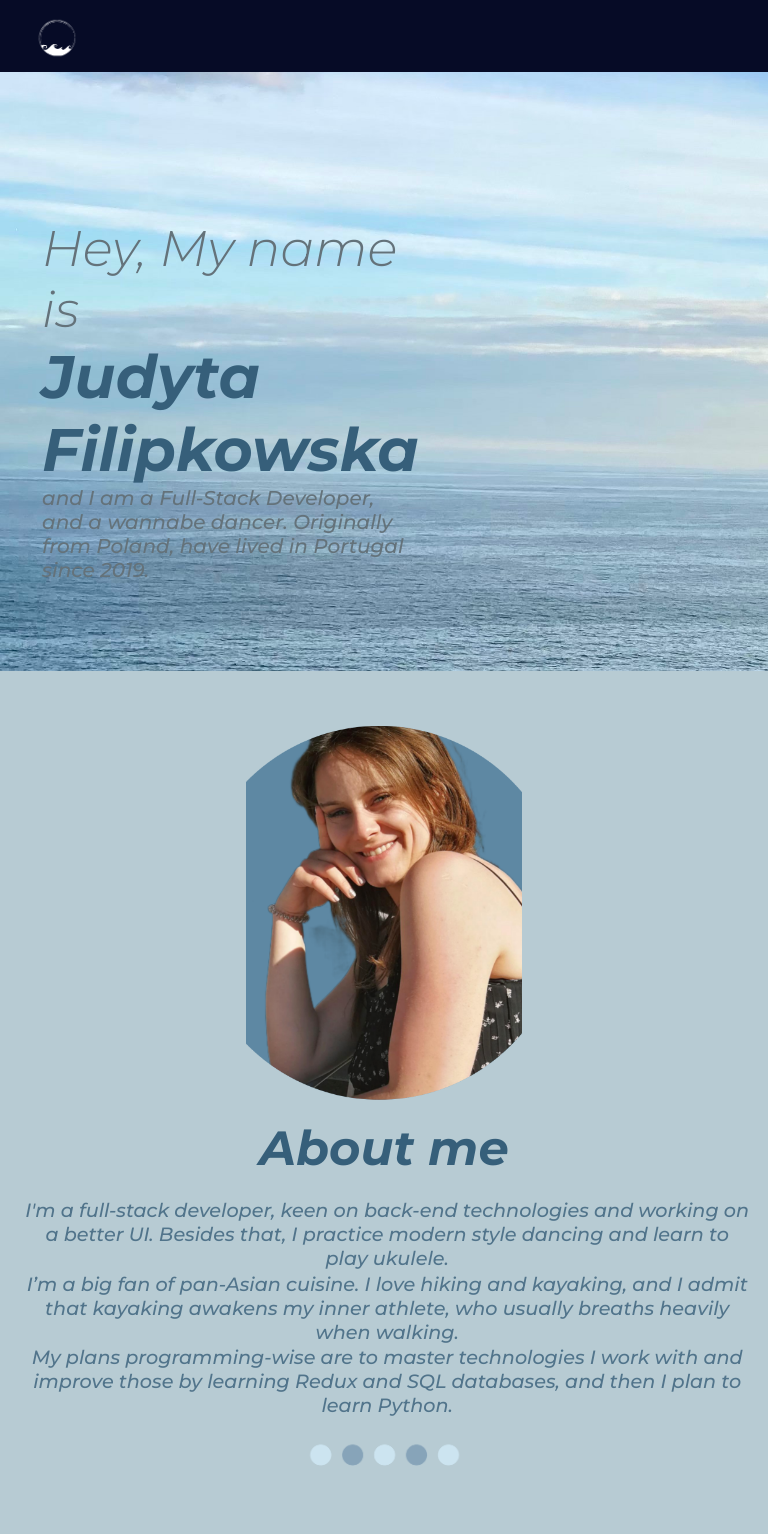
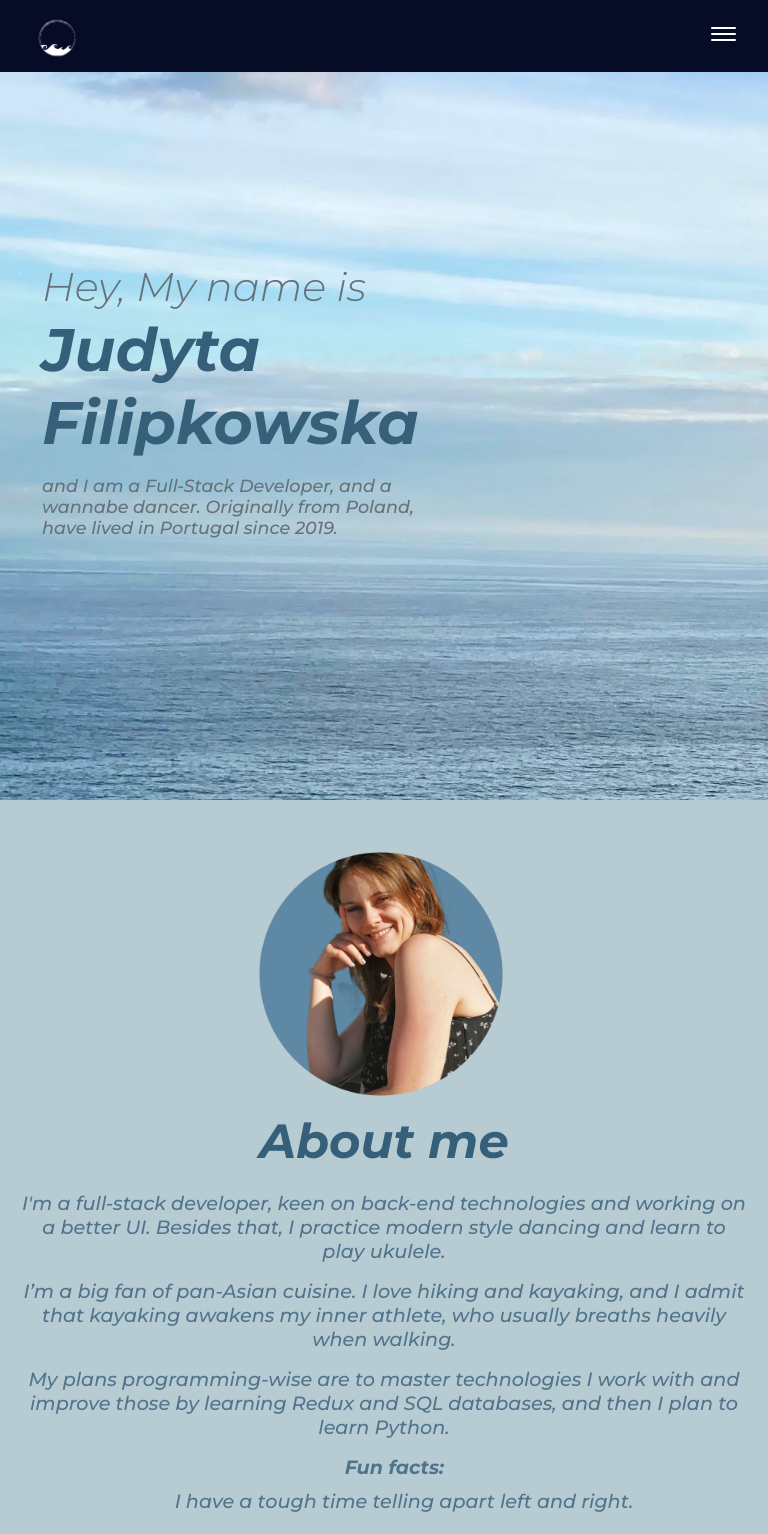
Before and after one commit to judytafilipkowska/portfolio, a React (Create React App) app: page / in a window 768 px wide. Shown: the top 1534 px of the page. Built offline with nearby package versions, Linux system fonts and the light colour scheme.

Commit message:
change welcome component height

```diff
--- a/src/components/about/About.css
+++ b/src/components/about/About.css
@@ -101,10 +101,6 @@ span {
     width: 60%;
   }
 
-  .about-component {
-    height: 50vh;
-  }
-
   .about-right {
     margin: 0 1.3rem;
   }
@@ -114,13 +110,15 @@ span {
   }
   .about-description {
     width: 100%;
-    margin: 0.1rem;
+    margin: 1rem 2rem 1rem 0;
   }
 
-  span {
-    display: none;
-  }
   .list {
-    display: none;
   }
 }
+
+@media screen and (min-width: 769px) and (max-width: 1024px) {
+}
+
+@media screen and (min-width: 1025px) and (max-width: 1200px) {
+}
--- a/src/components/welcome/welcome.css
+++ b/src/components/welcome/welcome.css
@@ -1,7 +1,7 @@
 .welcome {
   display: flex;
   flex-direction: row;
-  max-height: 100vh;
+  height: 100vh;
   background-image: url("../../image/background-pic.jpg");
   background-size: cover;
 }
@@ -82,3 +82,21 @@
     font-size: 3rem;
   }
 }
+
+@media screen and (min-width: 481px) and (max-width: 768px) {
+  .welcome-message {
+    font-size: 2.5rem;
+  }
+  .welcome-name {
+    margin-bottom: 0.9rem;
+  }
+  .welcome-desription {
+    font-size: 1.1rem;
+  }
+}
+
+@media screen and (min-width: 769px) and (max-width: 1024px) {
+}
+
+@media screen and (min-width: 1025px) and (max-width: 1200px) {
+}
```
Also changed, not shown: src/components/contact/Contact.css (+7 -1 lines), src/components/project/Project.css (+7 -1 lines), src/components/projestList/ProjectList.css (+9 -1 lines).
